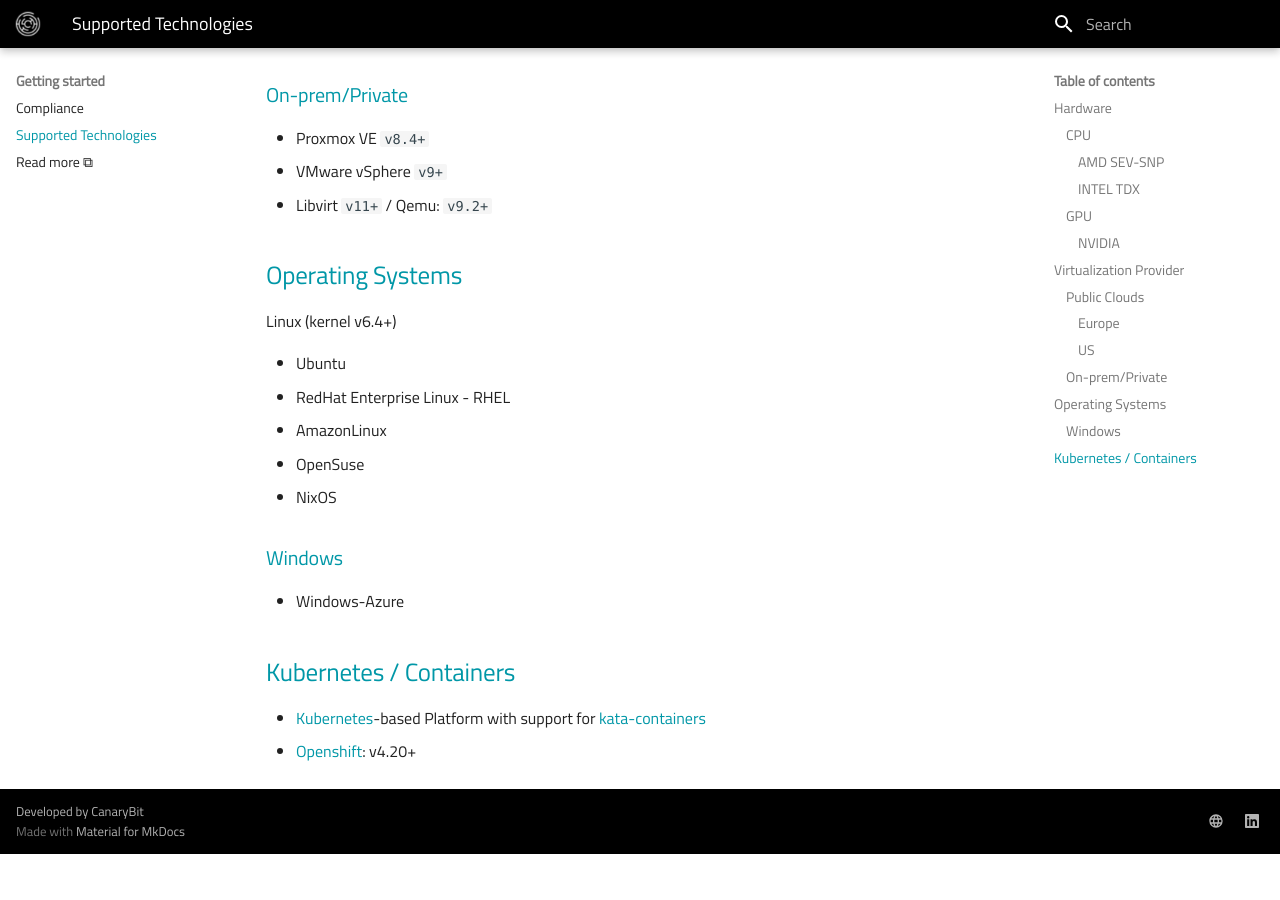
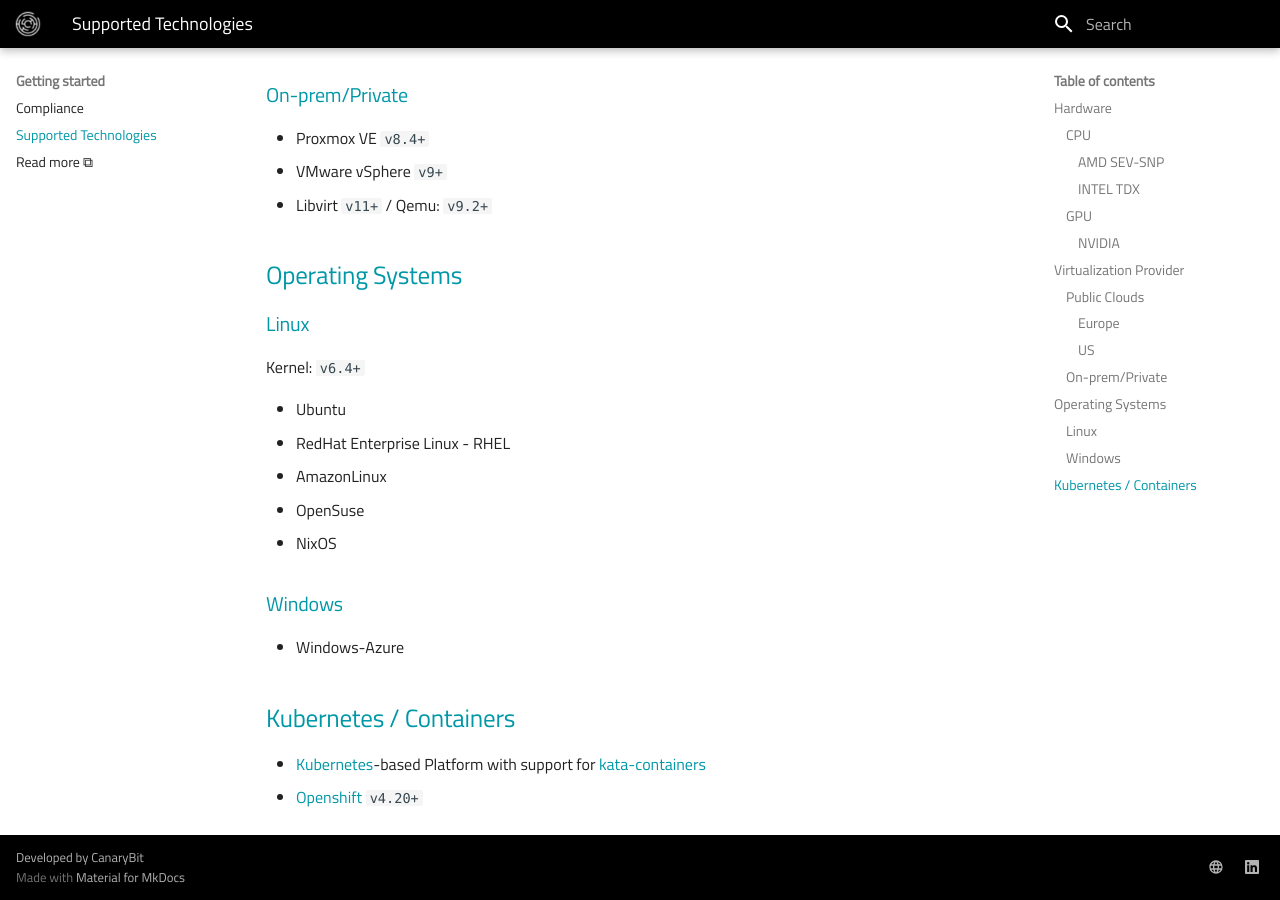
Before and after one commit to canarybit/cc-docs, an MkDocs documentation site: the page built from docs/supported-technologies.md, in a window 1280 px wide and 900 px high, scrolled down 1135 px. Built offline with MkDocs 1.6.1 and Material for MkDocs 9.7.7, drawn with Linux system fonts in a browser that asks for light colours; before the commit the page ends 1989 px from its top, so only the background shows below that.

Commit message:
initial commit

```diff
--- a/docs/supported-technologies.md
+++ b/docs/supported-technologies.md
@@ -60,4 +62,4 @@
 
 ## Kubernetes / Containers
 - [Kubernetes](https://kubernetes.io/)-based Platform with support for [kata-containers](https://katacontainers.io/)
-- [Openshift](https://www.redhat.com/en/technologies/cloud-computing/openshift): v4.20+
+- [Openshift](https://www.redhat.com/en/technologies/cloud-computing/openshift) `v4.20+`
```
Also changed, not shown: other parts of docs/supported-technologies.md (+3 -1 lines).
